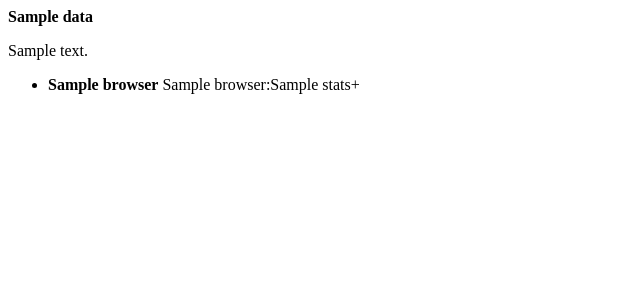
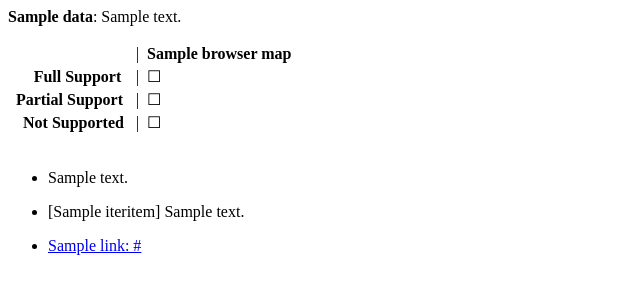
Before and after one commit to hugeinc/caniuse-api, a Flask app: template templates/hipchat/feature_support_message.html in a window 1280 px wide. Shown: the top 300 px of the page, without its empty margins (0-640 px from the left). Run offline with Flask 2, Linux system fonts and the light colour scheme; the template is opened without the code that fills it: most values are stand-ins (such as "Sample title", 1, 10 or a date in 2020).

Commit message:
rendering out a browser support table in html response for features

```diff
--- a/templates/hipchat/feature_support_message.html
+++ b/templates/hipchat/feature_support_message.html
@@ -1,18 +1,80 @@
-<b>{{ feature.data.title }}</b>
-<p>{{ feature.data.description }}</p>
+
+<p><b>{{ feature.data.title }}</b>: {{ feature.data.description }}</p>
 {#  y + x = partial
     y = yes
     n = not supported
     p = not supported ?
 #}
+<table>
+    <tr>
+        <td>&nbsp;</td>
+        <td>&nbsp;|&nbsp;</td>
+        {% for id, name in browser_map.items() %}
+            <td><b>{{ name }}</b></td>
+            {% if not loop.last %}
+                <td>&nbsp;|&nbsp;</td>
+            {% endif %}
+        {% endfor %}
+    </tr>
+    {# todo this needs DRYed up #}
+    <tr>
+        <th>&nbsp;&nbsp;&nbsp;&nbsp;&nbsp;Full Support&nbsp;</th>
+        <td>&nbsp;|&nbsp;</td>
+        {% for id, name in browser_map.items() %}
+            {% set support = feature.support.get(id) %}
+            {% set val = support['y'] %}
+            {% if val %}
+                <td>v{{ val }}&nbsp;<b>+</b></td>
+            {% else %}
+                <td>&#x2610</td>
+            {% endif %}
+            {% if not loop.last %}
+                <td>&nbsp;|&nbsp;</td>
+            {% endif %}
+        {% endfor %}
+    </tr>
+    <tr>
+        <th>&nbsp;Partial Support&nbsp;</th>
+        <td>&nbsp;|&nbsp;</td>
+        {% for id, name in browser_map.items() %}
+            {% set support = feature.support.get(id) %}
+            {% set val = support['y x'] or support['a'] or support['a x'] %}
+            {% if val %}
+                <td>v{{ val }}&nbsp;<b>+</b></td>
+            {% else %}
+                <td>&#x2610</td>
+            {% endif %}
+            {% if not loop.last %}
+                <td>&nbsp;|&nbsp;</td>
+            {% endif %}
+        {% endfor %}
+    </tr>
+    <tr>
+        <th>&nbsp;&nbsp;&nbsp;Not Supported&nbsp;</th>
+        <td>&nbsp;|&nbsp;</td>
+        {% for id, name in browser_map.items() %}
+            {% set support = feature.support.get(id) %}
+            {% set val = support['n'] or support['p'] %}
+            {% if val %}
+                <td>v{{ val }}&nbsp;<b>+</b></td>
+            {% else %}
+                <td>&#x2610</td>
+            {% endif %}
+            {% if not loop.last %}
+                <td>&nbsp;|&nbsp;</td>
+            {% endif %}
+        {% endfor %}
+    </tr>
+</table>
+<br>
 <ul>
-    {% for browser, stats in feature.support.iteritems() %}
-    <li>
-        <b>{{ browser }}</b>
-        {% for stat, version in stats.iteritems() %}
-            {{stat ~ ':' ~ version ~ '+' }}
-            {% if not loop.last %}|{% endif %}
-        {% endfor %}
-    </li>
+    {% if feature.data.notes %}
+        <li>{{ feature.data.notes|markdown }}</li>
+    {% endif %}
+    {% for i, note in feature.data.notes_by_num.iteritems() %}
+        <li>{{ ('['~ i ~ '] ' ~ note ) |markdown }}</li>
+    {% endfor %}
+    {% for link in feature.data.links %}
+        <li><a href="{{ link.url }}">{{ link.title }}: {{ link.url }}</a></li>
     {% endfor %}
 </ul>
```
Also changed, not shown: hipchat.py (+16 -1 lines).
